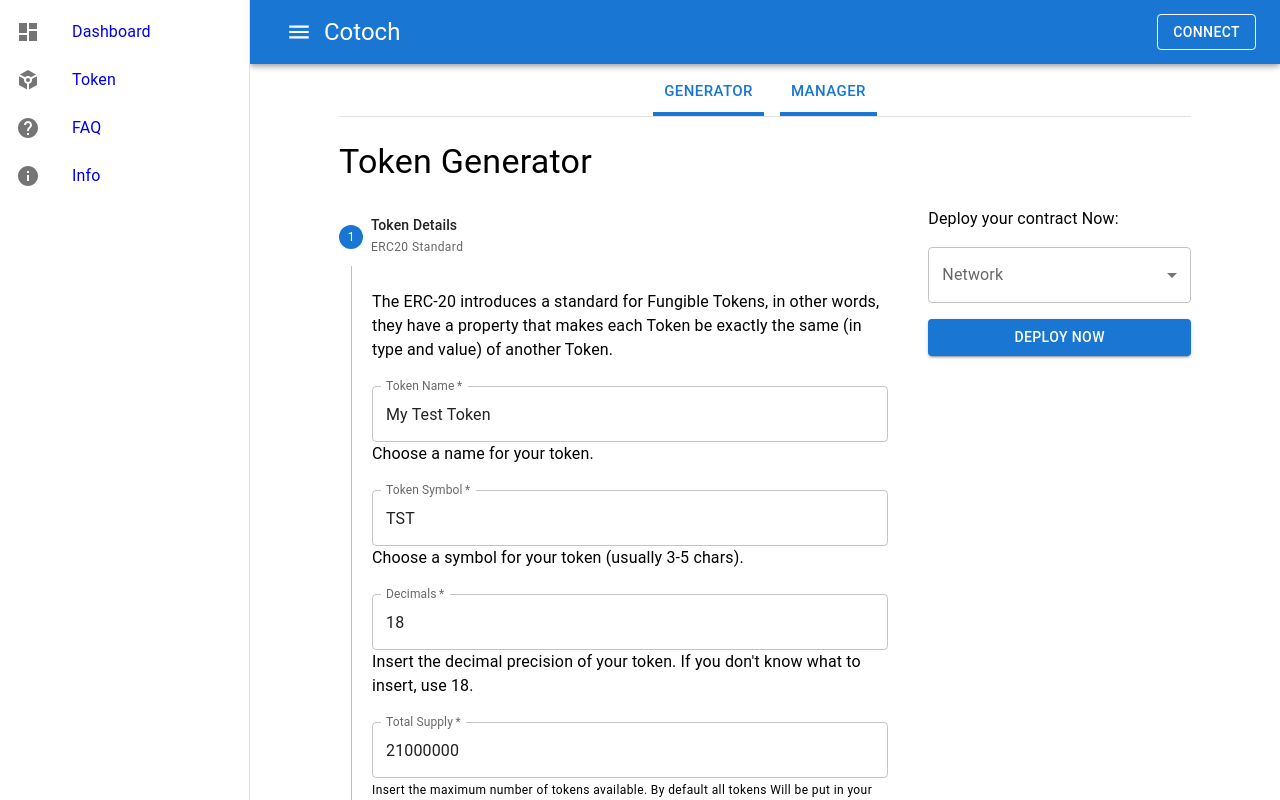
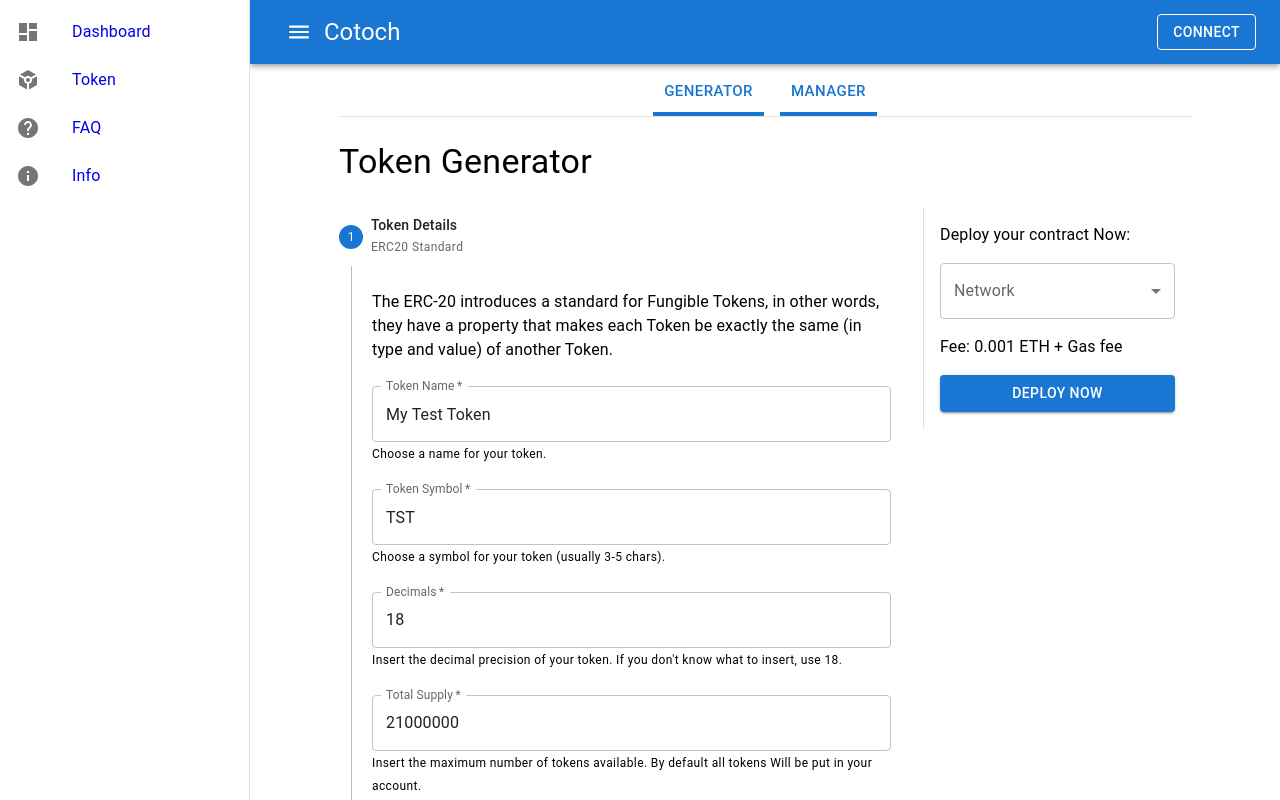
Before and after one commit to DeployContract/dc-frontend, a React (Create React App) app: page /app/token/generator in a window 1280 px wide. Shown: the top 800 px of the page. Built offline with nearby package versions, Linux system fonts and the light colour scheme; what react-swipeable-views-utils would draw is missing.

Commit message:
Generator Details & Deployer

```diff
--- a/src/components/app/main/token/generator/Deployer.tsx
+++ b/src/components/app/main/token/generator/Deployer.tsx
@@ -8,7 +8,11 @@ import Select, { SelectChangeEvent } from "@mui/material/Select";
 
 function Deployer() {
     return (
-        <Stack spacing={2} style={{ position: "sticky", top: 100 }}>
+        <Stack
+            spacing={2}
+            sx={{ borderLeft: 1, borderColor: "divider", p: 2 }}
+            style={{ position: "sticky", top: 100 }}
+        >
             <Typography>Deploy your contract Now:</Typography>
             <FormControl fullWidth>
                 <InputLabel id="demo-simple-select-label">Network</InputLabel>
@@ -24,6 +28,7 @@ function Deployer() {
                     <MenuItem value={30}>Polygon</MenuItem>
                 </Select>
             </FormControl>
+            <Typography>Fee: 0.001 ETH + Gas fee</Typography>
             <Button
                 variant="contained"
                 // onClick=
--- a/src/components/app/main/token/generator/Details.tsx
+++ b/src/components/app/main/token/generator/Details.tsx
@@ -18,7 +18,9 @@ function Details() {
                     variant="outlined"
                     fullWidth
                 />
-                <Typography>Choose a name for your token.</Typography>
+                <Typography variant="caption">
+                    Choose a name for your token.
+                </Typography>
             </Box>
             <Box>
                 <TextField
@@ -29,7 +31,7 @@ function Details() {
                     variant="outlined"
                     fullWidth
                 />
-                <Typography>
+                <Typography variant="caption">
                     Choose a symbol for your token (usually 3-5 chars).
                 </Typography>
             </Box>
@@ -42,7 +44,7 @@ function Details() {
                     variant="outlined"
                     fullWidth
                 />
-                <Typography>
+                <Typography variant="caption">
                     Insert the decimal precision of your token. If you don't
                     know what to insert, use 18.
                 </Typography>
@@ -56,7 +58,7 @@ function Details() {
                     variant="outlined"
                     fullWidth
                 />
-                <Typography variant="caption" component="span">
+                <Typography variant="caption">
                     Insert the maximum number of tokens available. By default
                     all tokens Will be put in your account.
                 </Typography>
--- a/src/components/app/main/token/generator/Generator.tsx
+++ b/src/components/app/main/token/generator/Generator.tsx
@@ -79,7 +79,7 @@ function Generator() {
             <Typography variant="h4" component="h2" sx={{ my: 3 }}>
                 Token Generator
             </Typography>
-            <Grid container spacing={4}>
+            <Grid container spacing={3}>
                 <Grid item sm={12} md={8}>
                     <Stepper activeStep={activeStep} orientation="vertical">
                         {steps.map((step, index) => (
```
